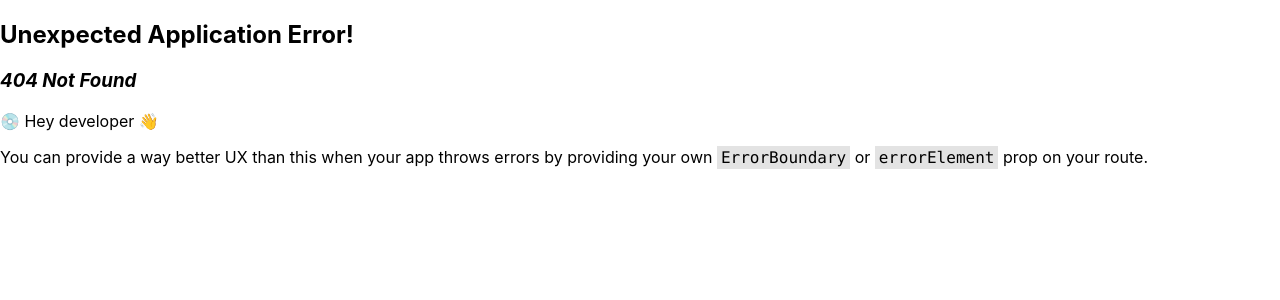
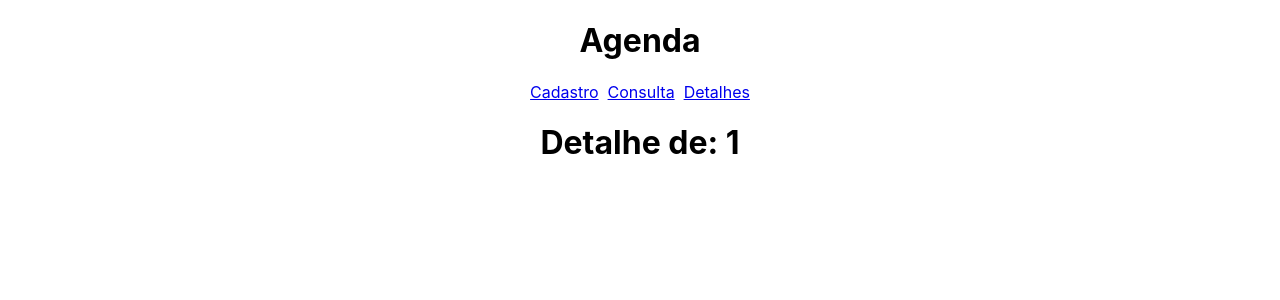
Before and after one commit to pires-rodrigo/senac-rest, a React (Create React App) app: page /contatos/detalhes/1 in a window 1280 px wide. Before the commit this address had no page. Shown: the top 300 px of the page. Built offline with nearby package versions, Linux system fonts and the light colour scheme.

Commit message:
Configuração de rota com parametro

```diff
--- a/src/App.js
+++ b/src/App.js
@@ -8,7 +8,8 @@ function App() {
       <h1>Agenda</h1>
       <nav>
         <Link to='/contatos/cadastrar'>Cadastro</Link> &nbsp;
-        <Link to='/contatos/consultar'>Consulta</Link>
+        <Link to='/contatos/consultar'>Consulta</Link> &nbsp;
+        <Link to='/contatos/detalhes/10'>Detalhes</Link>
       </nav>
       <main>
          <Outlet />
--- /dev/null
+++ b/src/componentes/detalhe.js
@@ -0,0 +1,10 @@
+import { useParams } from "react-router-dom"
+
+export default function Detalhe(){
+    const { idContato } = useParams()
+    return(
+        <div>
+            <h1>Detalhe de: {idContato}</h1>
+        </div>
+    )
+}
```
Also changed, not shown: src/index.js (+6 -1 lines), src/componentes/consulta.js (renamed from src/consulta.js).
